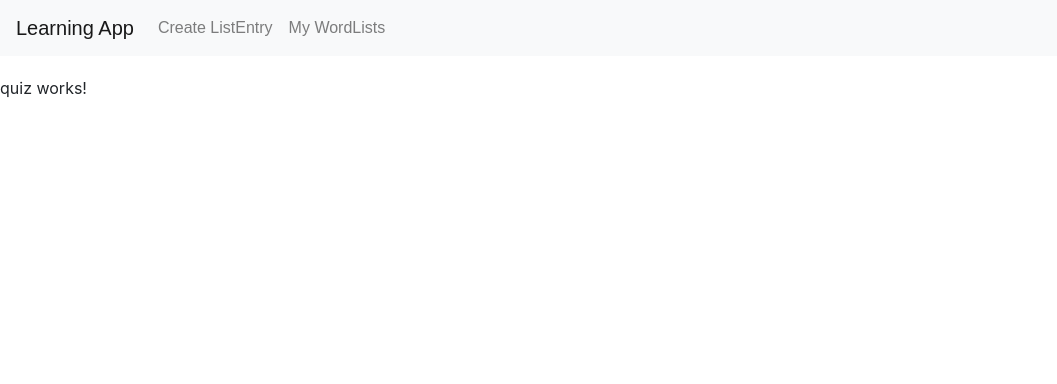
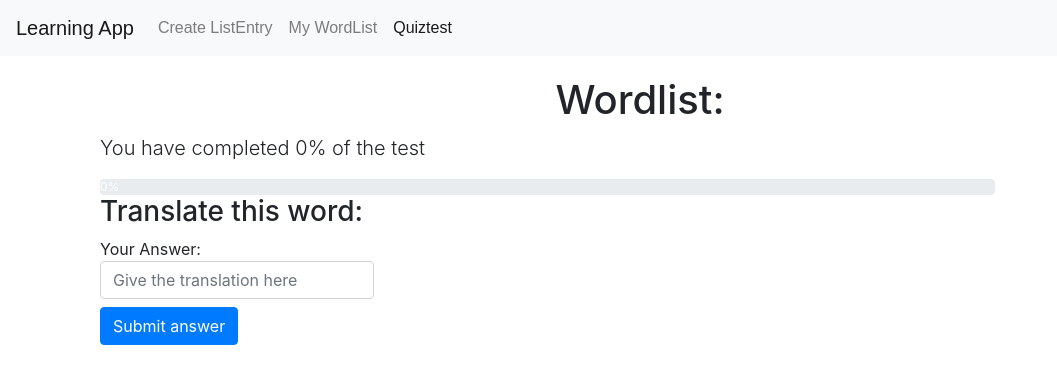
Before and after one commit to AlextheGreat1509/KillerAppFun4-FrontEnd, an Angular app: page /quiz in a window 1280 px wide. Shown: the top 384 px of the page, without its empty margins (0-1057 px from the left). Built offline with nearby package versions, Linux system fonts and the light colour scheme; no server answers.

Commit message:
Added better list view and added quiz support

```diff
--- a/src/app/app.component.html
+++ b/src/app/app.component.html
@@ -10,7 +10,9 @@
       <li routerLinkActive="active" class="nav-item">
         <a routerLink="/addEntry" class="nav-link">Create ListEntry</a></li>
       <li routerLinkActive="active" class="nav-item">
-        <a routerLink="/displayLists" class="nav-link">My WordLists</a></li>
+        <a routerLink="/displayLists" class="nav-link">My WordList</a></li>
+      <li routerLinkActive="active" class="nav-item">
+        <a routerLink="/quiz" class="nav-link">Quiztest</a></li>
     </ul>
   </div>
 </nav>
--- a/src/app/display-list/display-list.component.css
+++ b/src/app/display-list/display-list.component.css
@@ -3,8 +3,15 @@
   width: 800px;
 }
 
-.btn{
-  margin-top: 20px;
+.btn-text{
+  width: 100%;
+  background-color: transparent;
+  text-align: left;
+}
+
+.btn-primary{
+  margin-top: 10px;
+  float: right;
 }
 
 .form-control{
--- a/src/app/display-list/display-list.component.html
+++ b/src/app/display-list/display-list.component.html
@@ -1,15 +1,23 @@
+<h1>Your Lists: </h1>
 <div id="accordion">
   <div class="listGroup" *ngFor="let item of lists; let i=index; trackBy:trackByFn">
   <div class="card">
     <div class="card-header" [attr.id]="'List' + i">
       <h5 class="mb-0">
-        <button class="btn btn-link" data-toggle="collapse" [attr.data-target]="'#collapse' + i" aria-expanded="false" [attr.aria-controls]="'collapse' + i">
-          Wordlist id: {{lists[i].id}}
+        <div class="row">
+          <div class="col-9">
+        <button class="btn btn-text" data-toggle="collapse" [attr.data-target]="'#collapse' + i" aria-expanded="false" [attr.aria-controls]="'collapse' + i">
+          <h5>Wordlist: {{lists[i].title}} </h5>
         </button>
+          </div>
+          <div class="col-3">
+        <button class="btn btn-primary" (click)="quizById(i)">Learn this list</button>
+          </div>
+        </div>
       </h5>
     </div>
 
-    <div [attr.id]="'collapse' + i" class="collapse show" [attr.aria-labelledby]="'List' + i" data-parent="#accordion">
+    <div [attr.id]="'collapse' + i" class="collapse" [attr.aria-labelledby]="'List' + i" data-parent="#accordion">
       <div class="card-body">
         <div class="row">
           <div class = "col-6">
--- a/src/app/display-list/display-list.component.ts
+++ b/src/app/display-list/display-list.component.ts
@@ -1,6 +1,8 @@
 import { Component, OnInit } from '@angular/core';
 import {HttpClient, HttpHeaders} from '@angular/common/http';
-import {WordLists} from '../../models/WordLists';
+import {WordList} from '../../models/WordList';
+import {NavigationExtras, Router} from '@angular/router';
+import {logger} from 'codelyzer/util/logger';
 @Component({
   selector: 'app-display-list',
   templateUrl: './display-list.component.html',
@@ -8,9 +10,9 @@ import {WordLists} from '../../models/WordLists';
 })
 export class DisplayListComponent implements OnInit {
 
-  public lists: WordLists[] = [];
+  public lists: WordList[] = [];
   private original;
-  constructor(private http: HttpClient) { }
+  constructor(private http: HttpClient, private router: Router) { }
 
   trackByFn(index: any, item: any) {
     return index;
@@ -23,11 +25,11 @@ export class DisplayListComponent implements OnInit {
       })
     };
 
-    this.http.get<WordLists>('http://localhost:8090/api/getlists', httpOptions).subscribe(
+    this.http.get<WordList>('http://localhost:8090/api/getlists', httpOptions).subscribe(
       (val) => {
         // POST call successful value returned in body
-        console.log(val);
         this.original = val;
+        console.log(val)
         for (var i = 0; i < this.original.length; i++) {
           this.lists[i] = val[i];
         }
@@ -38,7 +40,6 @@ export class DisplayListComponent implements OnInit {
       },
       () => {
         // The POST observable is now completed
-        console.log(this.lists[0].listEntries[0].id);
       });
   }
 
@@ -46,4 +47,7 @@ export class DisplayListComponent implements OnInit {
     this.getLists();
   }
 
+  quizById(id: any) {
+    this.router.navigate(['quiz'] , { queryParams: { "wordListId": this.lists[id].id } });
+  }
 }
--- a/src/app/entry/entry.component.html
+++ b/src/app/entry/entry.component.html
@@ -1,5 +1,6 @@
 <h1>Create your List</h1>
 <div class="form-group" >
+  <input class="form-control" placeholder="Your title here" required="required" [(ngModel)]="listTitle">
   <div class = "row" *ngFor="let item of inputsDutch; let i=index; trackBy:trackByFn">
     <div class = "col-6">
     <input class="form-control" placeholder="Nederlandse woord" required="required" [(ngModel)]="inputsDutch[i]" (change)="update()">
--- a/src/app/entry/entry.component.ts
+++ b/src/app/entry/entry.component.ts
@@ -14,6 +14,7 @@ export class EntryComponent implements OnInit {
   public success: string;
   public inputsDutch : string[];
   public inputsEnglish : string[];
+  public listTitle: string;
 
   constructor( private http: HttpClient) {
     this.inputsDutch = [""];
@@ -47,7 +48,7 @@ export class EntryComponent implements OnInit {
         'Content-Type': 'application/json'
       })
     };
-    const entry = JSON.stringify({problemWords: this.inputsDutch, translationWords: this.inputsEnglish});
+    const entry = JSON.stringify({problemWords: this.inputsDutch, translationWords: this.inputsEnglish, title: this.listTitle});
     this.http.post('http://localhost:8090/api/submit', entry, httpOptions).subscribe(
       (val) => {
         // POST call successful value returned in body
--- a/src/app/quiz/quiz.component.css
+++ b/src/app/quiz/quiz.component.css
@@ -0,0 +1,7 @@
+h1{
+  text-align: center;
+}
+
+.btn{
+  color: white !important;
+}
--- a/src/app/quiz/quiz.component.html
+++ b/src/app/quiz/quiz.component.html
@@ -1,3 +1,34 @@
-<p>
-  quiz works!
-</p>
+<div class="container">
+  <h1>Wordlist: {{wordList?.title}}</h1>
+  <div class="row clearfix">
+  </div>
+  <div class="col-md-1 column">
+  </div>
+  <div class="col-md-10 column">
+    <p class="lead">You have completed {{progress}}% of the test</p>
+    <div class="progress">
+      <div class="progress-bar" role="progressbar" [style.width.%]="progress">
+        {{progress}}%
+      </div>
+    </div>
+    <div class="panel panel-primary">
+      <div class="panel-heading">
+        <h3 class="panel-title">
+        Translate this word: {{problemWord}}
+        </h3>
+      </div>
+      <div class="panel-body">
+        <div class="input-group">
+          <label>
+            Your Answer: <input class="form-control" name="translationWord" id="translationWord" required="required" [(ngModel)]="userAnswer" placeholder="Give the translation here">
+          </label>
+        </div>
+      </div>
+      <div class="panel-footer">
+        <a class="btn btn-primary " role="button" (click)="DoQuiz(userAnswer)">Submit answer</a>
+      </div>
+    </div>
+    <div class="col-md-1 column">
+    </div>
+  </div>
+</div>
--- a/src/app/quiz/quiz.component.ts
+++ b/src/app/quiz/quiz.component.ts
@@ -1,4 +1,8 @@
 import { Component, OnInit } from '@angular/core';
+import {ActivatedRoute} from '@angular/router';
+import {WordList} from '../../models/WordList';
+import {HttpClient, HttpHeaders} from '@angular/common/http';
+import {ListEntry} from '../../models/ListEntry';
 
 @Component({
   selector: 'app-quiz',
@@ -7,9 +11,78 @@ import { Component, OnInit } from '@angular/core';
 })
 export class QuizComponent implements OnInit {
 
-  constructor() { }
+  wordListId: number;
+  wordList: WordList;
+  quizList: ListEntry[] = [];
+  problemWord: string;
+  translationWord: string;
+  userAnswer: string;
+  index: number = 0;
+  correct: boolean;
+  score: number = 0;
+  total: number = 0;
+  progress: number = 0;
+
+  public constructor(private http: HttpClient ,private route: ActivatedRoute) {
+    this.route.queryParams.subscribe(params => {
+      this.wordListId = params['wordListId'];
+      this.getListById();
+    });
+  }
+
+  public getListById(): void {
+    const httpOptions = {
+      headers: new HttpHeaders({
+        'Content-Type': 'text/plain'
+      })
+    };
+
+    this.http.get<WordList>('http://localhost:8090/api/getlistbyid?id='+this.wordListId, httpOptions).subscribe(
+      (val) => {
+        this.wordList = val;
+        this.total = this.wordList.listEntries.length;
+        this.quizList.push(this.wordList.listEntries.splice((Math.floor(Math.random() * this.wordList.listEntries.length)), 1)[0]);
+        this.PrepareQuizQuestion();
+
+      },
+      response => {
+      },
+      () => {
+      });
+  }
+
+  public PrepareQuizQuestion(): void {
+    //TODO problem in check
+    if (this.index <= this.quizList.length) {
+      this.problemWord = this.quizList[this.index].problem;
+      this.translationWord = this.quizList[this.index].translation;
+      this.progress = this.index / this.total * 100;
+      this.index = this.index + 1;
+    } else {
+      this.QuizFinished();
+    }
+  }
+
+
+
 
   ngOnInit() {
   }
 
+  public QuizFinished(){
+
+  }
+
+  public DoQuiz(userAnswer: string) {
+    if (userAnswer == this.translationWord){
+      //Correct answer
+      this.correct = true;
+      this.score = this.score + 1;
+    } else {
+      //Incorrect answer
+      this.correct = false;
+    }
+    this.PrepareQuizQuestion()
+
+  }
 }
--- a/src/models/WordLists.ts
+++ b/src/models/WordList.ts
@@ -1,6 +1,7 @@
 import {ListEntry} from './ListEntry';
 
-export class WordLists {
+export class WordList {
   listEntries: ListEntry[];
   id:          number;
+  title: string;
 }
```
